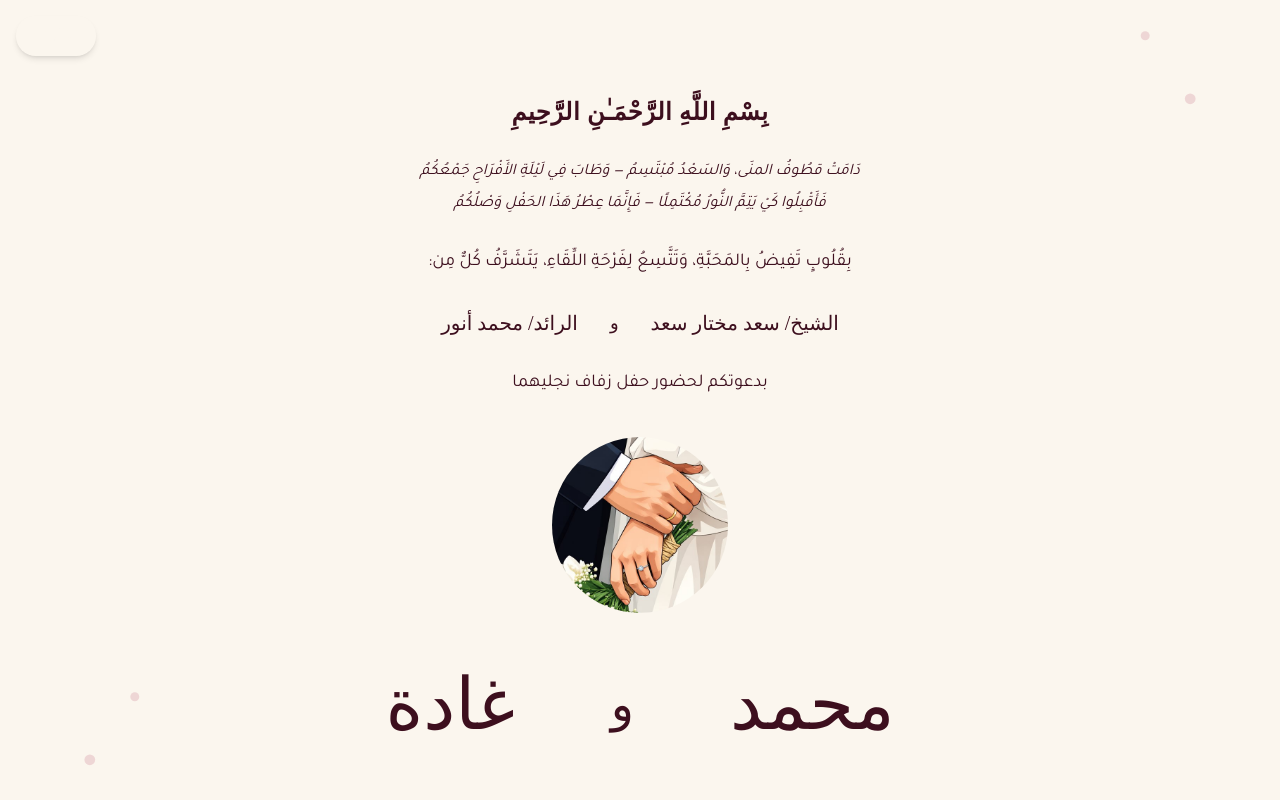
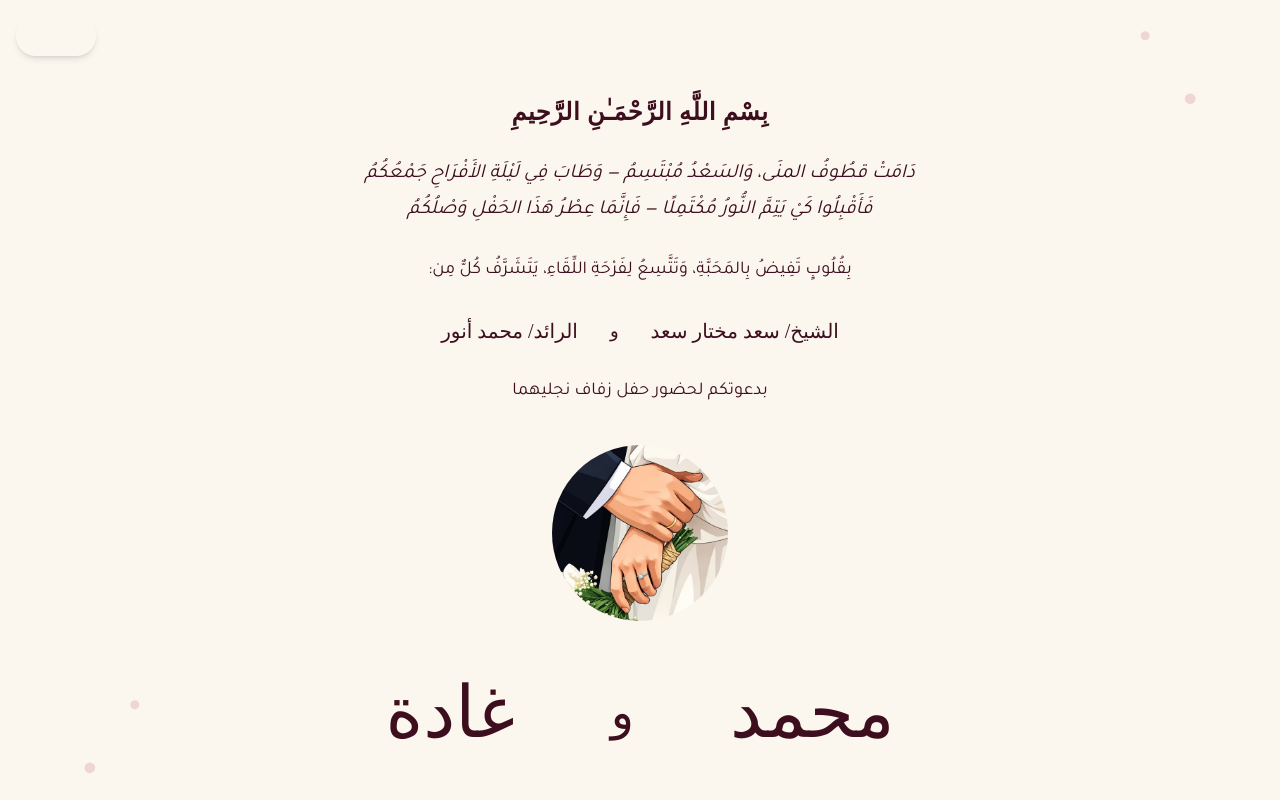
Before and after one commit to mahmoud-codeee/bride, a React (Vite) app: page / in a window 1280 px wide. Shown: the top 800 px of the page. Built offline with nearby package versions, Linux system fonts and the light colour scheme; a web font is replaced by a local one.

Commit message:
Increase Hero verses font size

```diff
--- a/src/components/Hero.tsx
+++ b/src/components/Hero.tsx
@@ -73,7 +73,7 @@ export default function Hero() {
           {t.hero.verses.map((verse, i) => (
             <p
               key={i}
-              className={`${t.meta.fontBody} text-sm sm:text-base italic`}
+              className={`${t.meta.fontBody} text-lg sm:text-xl italic`}
               style={{ color: "var(--color-wine)" }}
             >
               {verse}
```
